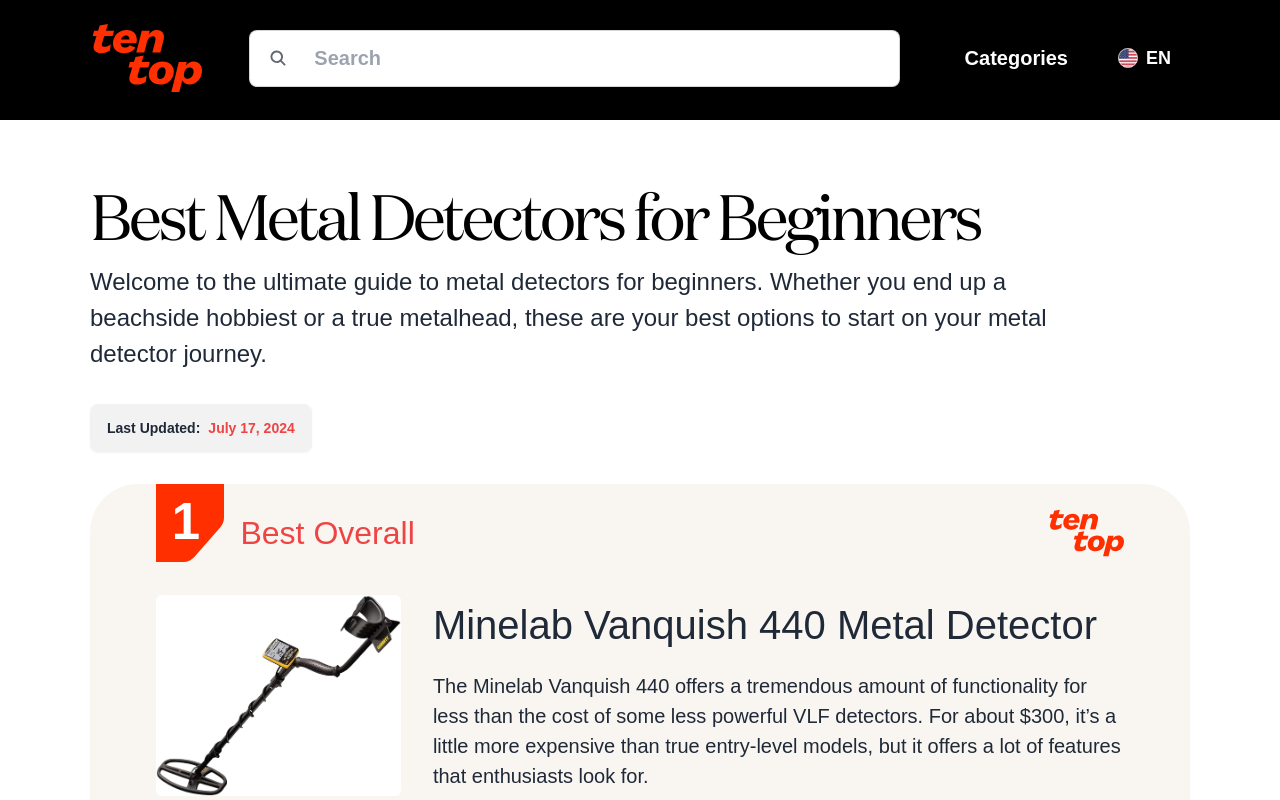
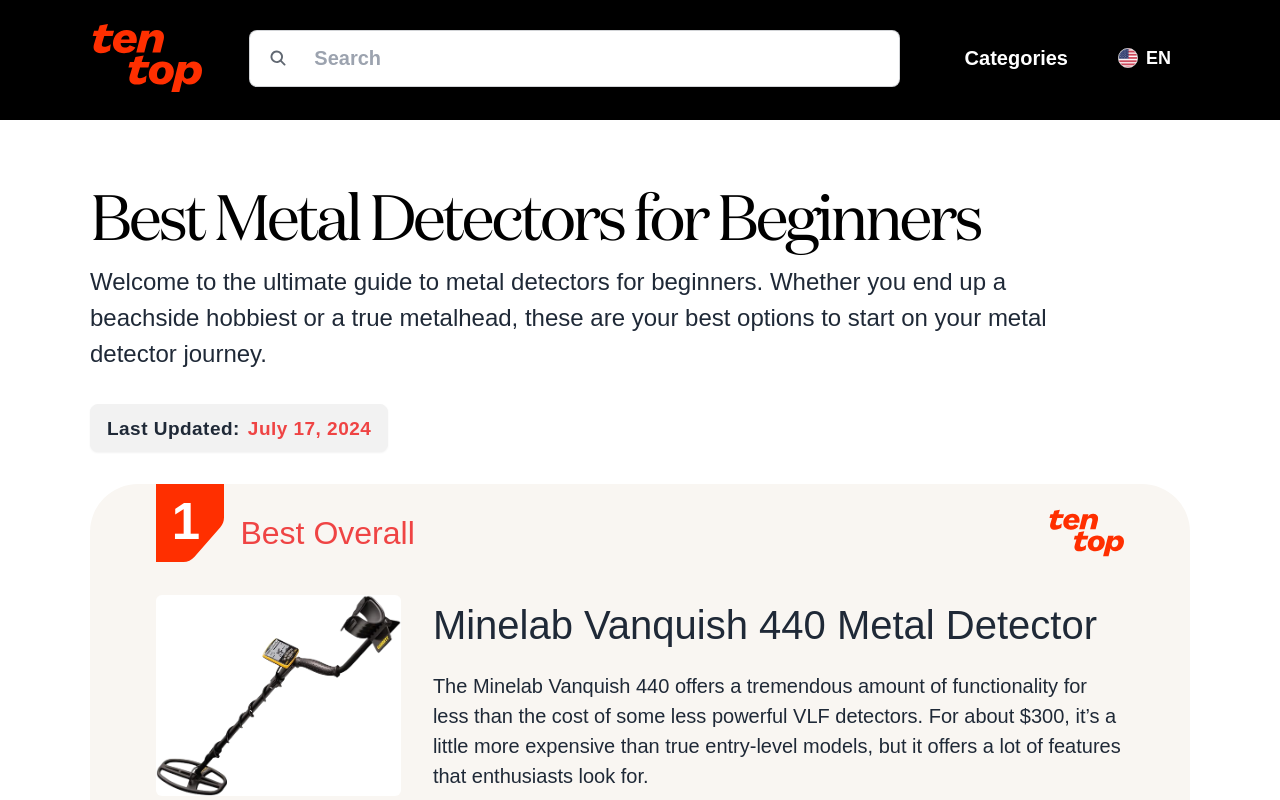
Before and after one commit to RohmadEW/top_ten, a Next.js app: page / in a window 1280 px wide. Shown: the top 800 px of the page. Built offline with nearby package versions, Linux system fonts and the light colour scheme; a web font is replaced by a local one.

Commit message:
fix: last updated

```diff
--- a/src/app/components/last_updated.tsx
+++ b/src/app/components/last_updated.tsx
@@ -1,5 +1,10 @@
 const LastUpdated = () => {
-  return <button className="btn font-bold"><span>Last Updated:</span> <span className="text-red-500">July 17, 2024</span></button>;
+  return (
+    <button className="btn font-bold text-[19px]">
+      <span className="tracking-wide">Last Updated:</span>{" "}
+      <span className="tracking-wide text-red-500">July 17, 2024</span>
+    </button>
+  );
 };
 
 export default LastUpdated;
```
